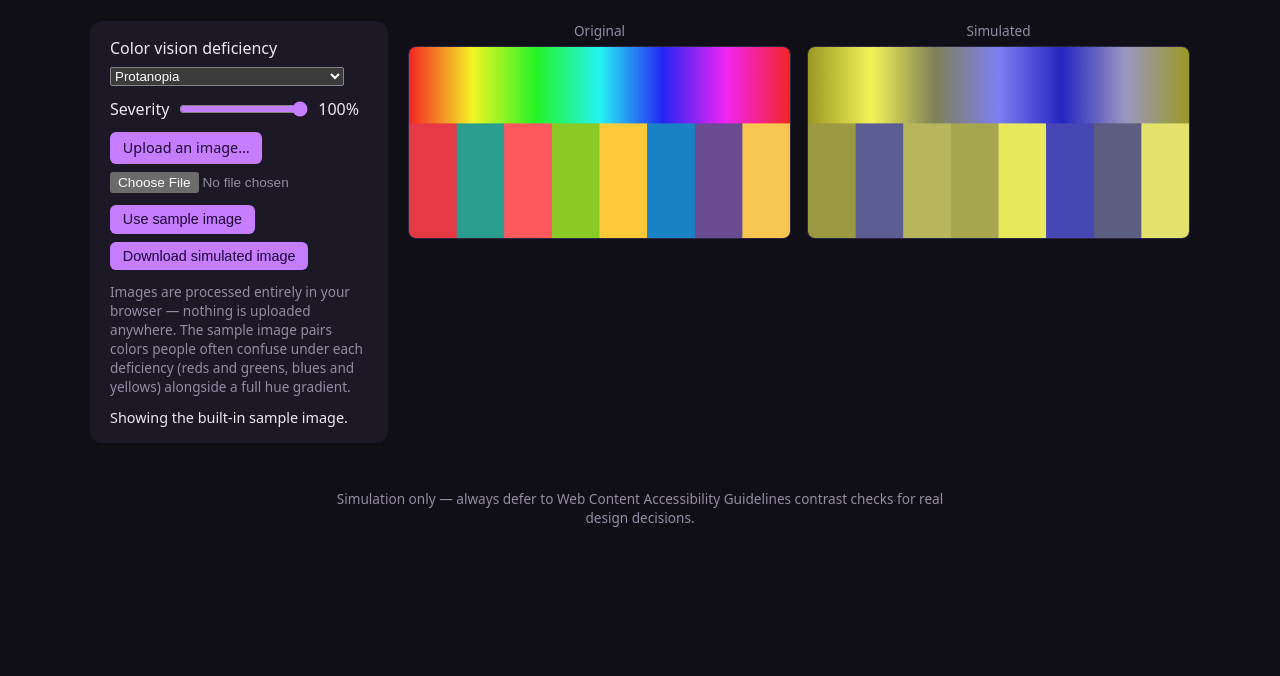
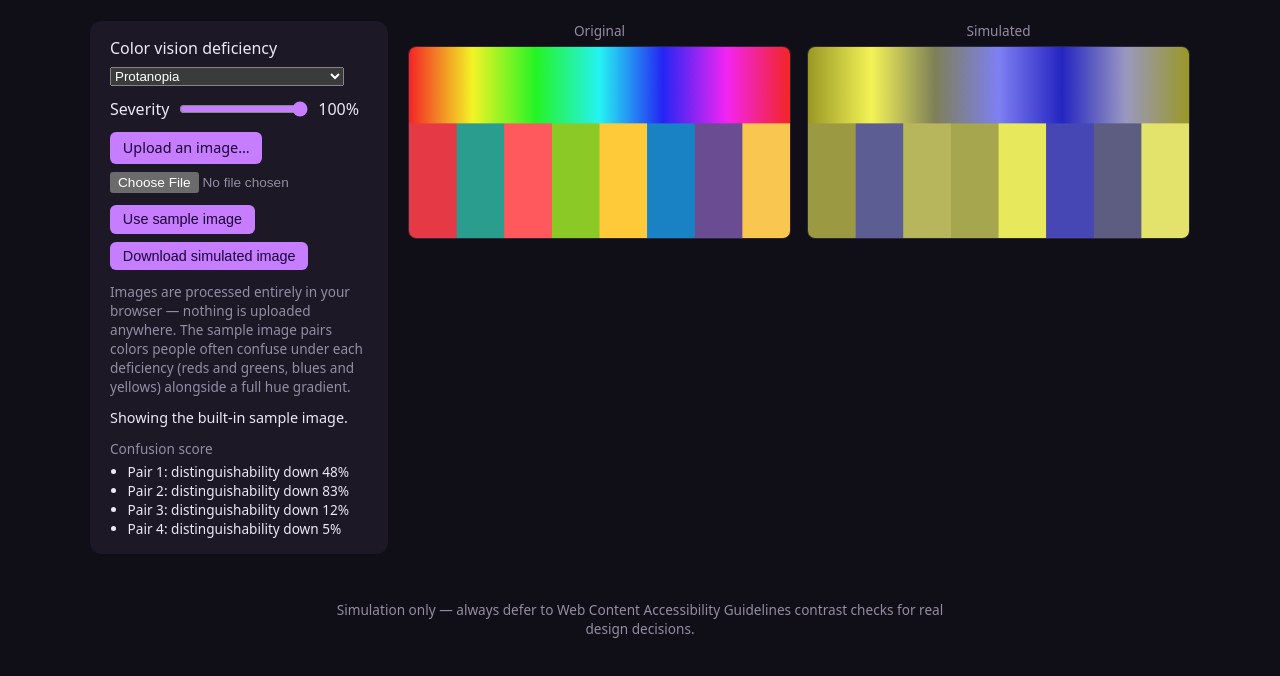
Before and after one commit to fushanbobfan/chromalens, a website with bundled scripts: page index.html in a window 1280 px wide. Shown: the part 92-768 px from the top of the page. Built offline with nearby package versions, Linux system fonts and the light colour scheme.

Commit message:
Add a confusion score readout for the sample image's swatch pairs

```diff
--- a/index.html
+++ b/index.html
@@ -42,6 +42,7 @@
       </p>
 
       <p class="status" id="status" aria-live="polite"></p>
+      <div class="confusion-score" id="confusion-score" aria-live="polite"></div>
     </section>
 
     <div class="canvases">
--- a/src/main.js
+++ b/src/main.js
@@ -1,8 +1,17 @@
-import { simulateDichromacy, simulateAchromatopsia, listDichromacies } from "./cvd.js";
+import { simulateDichromacy, simulateAchromatopsia, listDichromacies, colorDistance, hexToRgb } from "./cvd.js";
 
 const MAX_DIMENSION = 480;
 const SAMPLE_WIDTH = 480;
 const SAMPLE_HEIGHT = 240;
+
+// Shared between drawing the sample image and scoring how confusable each pair becomes — a
+// single source of truth for "what colors does the sample actually contain".
+const SAMPLE_SWATCH_PAIRS = [
+  ["#e63946", "#2a9d8f"],
+  ["#ff595e", "#8ac926"],
+  ["#ffca3a", "#1982c4"],
+  ["#6a4c93", "#f9c74f"],
+];
 
 const originalCanvas = document.getElementById("original");
 const simulatedCanvas = document.getElementById("simulated");
@@ -15,6 +24,9 @@ const fileInput = document.getElementById("image-file");
 const useSampleBtn = document.getElementById("use-sample");
 const downloadBtn = document.getElementById("download-simulated");
 const statusEl = document.getElementById("status");
+const confusionScoreEl = document.getElementById("confusion-score");
+
+let showingSample = true;
 
 function populateDeficiencyOptions() {
   for (const name of listDichromacies()) {
@@ -39,15 +51,9 @@ function drawSampleImage(ctx, width, height) {
   ctx.fillStyle = gradient;
   ctx.fillRect(0, 0, width, height * 0.4);
 
-  const pairs = [
-    ["#e63946", "#2a9d8f"],
-    ["#ff595e", "#8ac926"],
-    ["#ffca3a", "#1982c4"],
-    ["#6a4c93", "#f9c74f"],
-  ];
-  const swatchWidth = width / pairs.length;
+  const swatchWidth = width / SAMPLE_SWATCH_PAIRS.length;
   const swatchHeight = height * 0.6;
-  pairs.forEach(([left, right], i) => {
+  SAMPLE_SWATCH_PAIRS.forEach(([left, right], i) => {
     ctx.fillStyle = left;
     ctx.fillRect(i * swatchWidth, height * 0.4, swatchWidth / 2, swatchHeight);
     ctx.fillStyle = right;
@@ -69,6 +75,7 @@ function setCanvasSize(width, height) {
 }
 
 function loadSample() {
+  showingSample = true;
   setCanvasSize(SAMPLE_WIDTH, SAMPLE_HEIGHT);
   drawSampleImage(originalCtx, SAMPLE_WIDTH, SAMPLE_HEIGHT);
   applySimulation();
@@ -76,6 +83,7 @@ function loadSample() {
 }
 
 function loadImageFile(file) {
+  showingSample = false;
   const url = URL.createObjectURL(file);
   const img = new Image();
   img.onload = () => {
@@ -93,6 +101,12 @@ function loadImageFile(file) {
   img.src = url;
 }
 
+function simulateColor(deficiency, r, g, b, severity) {
+  return deficiency === "achromatopsia"
+    ? simulateAchromatopsia(r, g, b, severity)
+    : simulateDichromacy(deficiency, r, g, b, severity);
+}
+
 function applySimulation() {
   const { width, height } = originalCanvas;
   if (width === 0 || height === 0) return;
@@ -103,10 +117,7 @@ function applySimulation() {
   const severity = Number(severityInput.value) / 100;
 
   for (let i = 0; i < data.length; i += 4) {
-    const result =
-      deficiency === "achromatopsia"
-        ? simulateAchromatopsia(data[i], data[i + 1], data[i + 2], severity)
-        : simulateDichromacy(deficiency, data[i], data[i + 1], data[i + 2], severity);
+    const result = simulateColor(deficiency, data[i], data[i + 1], data[i + 2], severity);
     data[i] = result.r;
     data[i + 1] = result.g;
     data[i + 2] = result.b;
@@ -114,6 +125,31 @@ function applySimulation() {
   }
 
   simulatedCtx.putImageData(imageData, 0, 0);
+  updateConfusionScore(deficiency, severity);
+}
+
+// Quantifies exactly how much harder the sample's swatch pairs are to tell apart under the
+// current deficiency and severity — only meaningful for the built-in sample, since an
+// uploaded photo has no fixed "known pairs" to score.
+function updateConfusionScore(deficiency, severity) {
+  if (!showingSample) {
+    confusionScoreEl.innerHTML = "";
+    return;
+  }
+
+  const items = SAMPLE_SWATCH_PAIRS.map(([leftHex, rightHex], i) => {
+    const left = hexToRgb(leftHex);
+    const right = hexToRgb(rightHex);
+    const before = colorDistance(left, right);
+    const after = colorDistance(
+      simulateColor(deficiency, left.r, left.g, left.b, severity),
+      simulateColor(deficiency, right.r, right.g, right.b, severity)
+    );
+    const percentReduction = before === 0 ? 0 : Math.round((1 - after / before) * 100);
+    return `<li>Pair ${i + 1}: distinguishability down ${percentReduction}%</li>`;
+  });
+
+  confusionScoreEl.innerHTML = `<p>Confusion score</p><ul>${items.join("")}</ul>`;
 }
 
 deficiencySelect.addEventListener("change", applySimulation);
--- a/style.css
+++ b/style.css
@@ -104,6 +104,20 @@ input[type="file"] {
   font-size: 0.9rem;
 }
 
+.confusion-score {
+  font-size: 0.85rem;
+}
+
+.confusion-score p {
+  margin: 0 0 0.25rem;
+  color: var(--muted);
+}
+
+.confusion-score ul {
+  margin: 0;
+  padding-left: 1.1rem;
+}
+
 .canvases {
   flex: 1 1 480px;
   min-width: 0;
```
